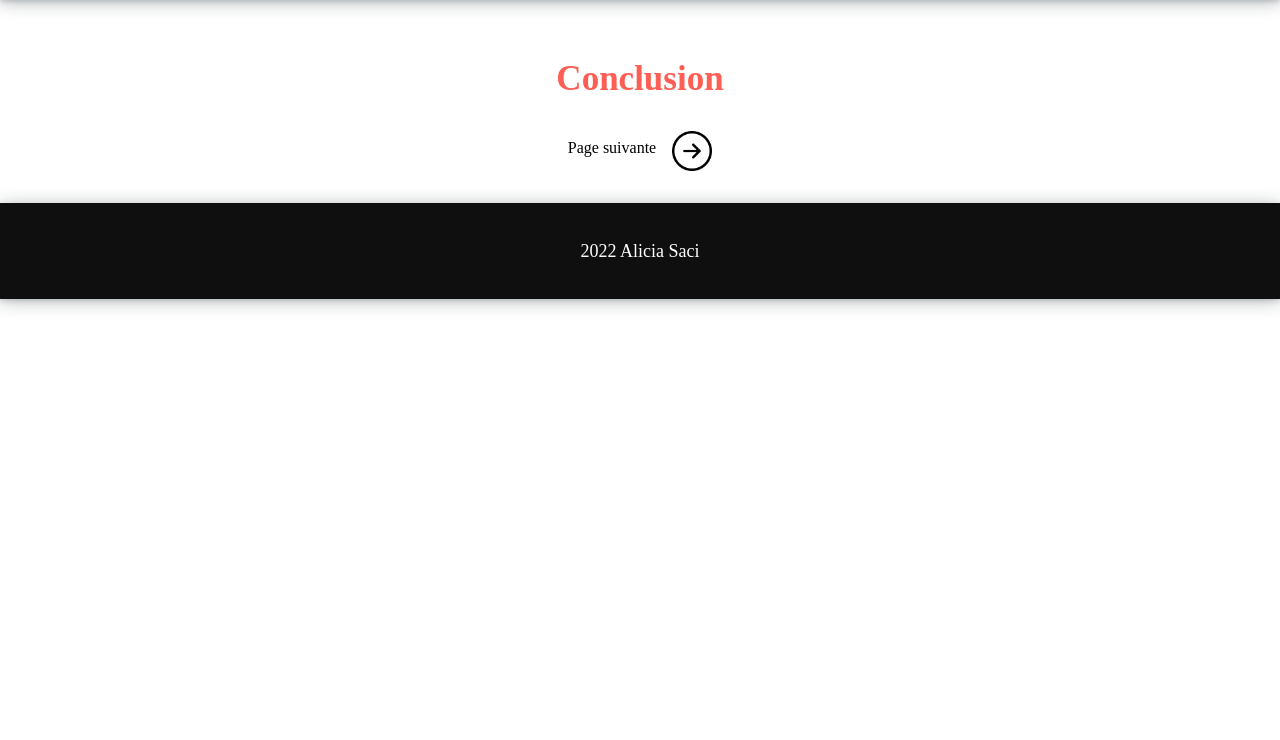
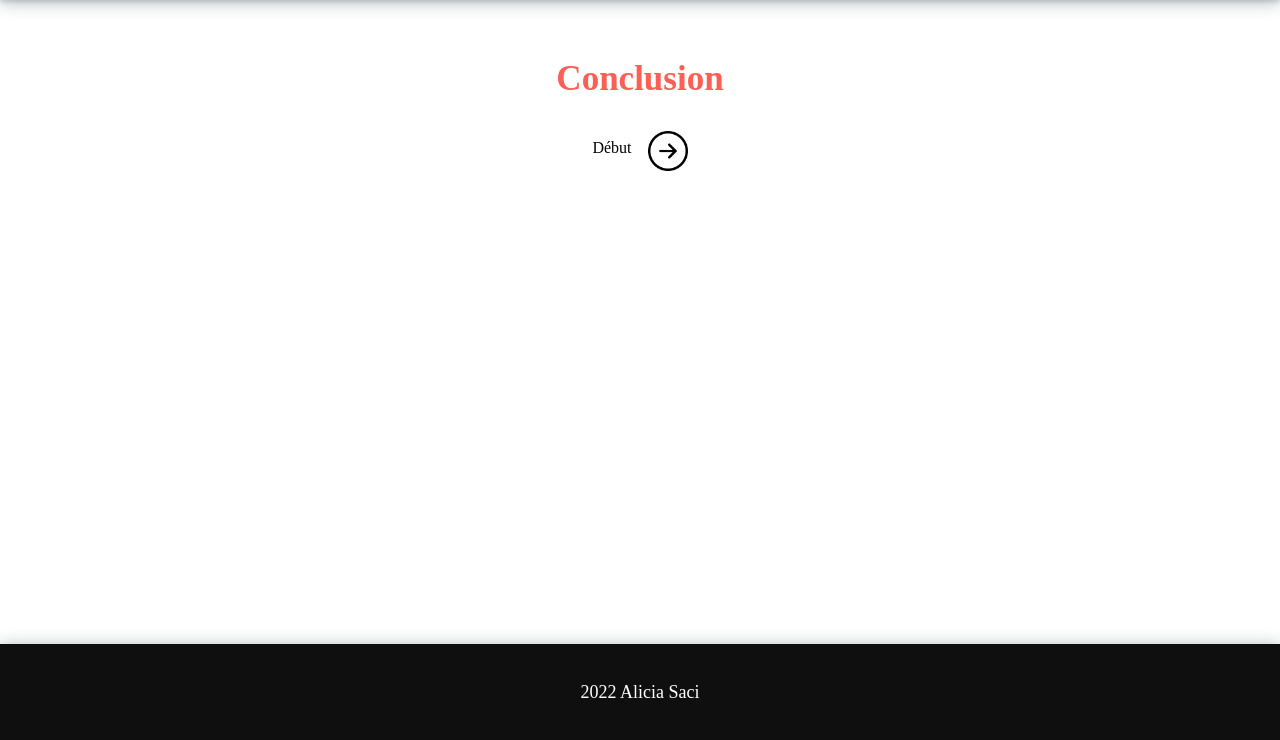
Before and after one commit to Aliciasaci/Rapport_stage, a PHP site: page /conclusion.php in a window 1280 px wide. Shown: the part 60-800 px from the top of the page. Run offline with PHP 8.4, Linux system fonts and the light colour scheme.

Commit message:
latest version

```diff
--- a/conclusion.php
+++ b/conclusion.php
@@ -18,7 +18,7 @@
                 <h1 class="big-title">Conclusion</h1>
             </section>
             <div>
-                <a href="apport_stage.php" class="pagination-section"><span>Page suivante</span><img id="next" src="images/right.png" rel="next"></a>
+                <a href="index.php" class="pagination-section"><span>Début</span><img id="next" src="images/right.png" rel="next"></a>
             </div>
         </div>
     </main>
--- a/style/style.css
+++ b/style/style.css
@@ -170,12 +170,12 @@ img {
 }
 
 footer {
-  -ms-flex-preferred-size: 100%;
-      flex-basis: 100%;
+  position: fixed;
+  bottom: 0;
+  width: 100%;
   height: 12vh;
   background-color: #0f0f10;
   color: white;
-  margin-bottom: 0;
   display: -webkit-box;
   display: -ms-flexbox;
   display: flex;
--- a/style/style.scss
+++ b/style/style.scss
@@ -132,11 +132,12 @@ img {
   margin: 1em;
 }
 footer {
-  flex-basis: 100%;
+  position: fixed;
+  bottom: 0;
+  width: 100%;
   height: 12vh;
   background-color: #0f0f10;
   color: white;
-  margin-bottom: 0;
   display: flex;
   align-items: center;
   justify-content: center;
```
Also changed, not shown: 1 other file.
